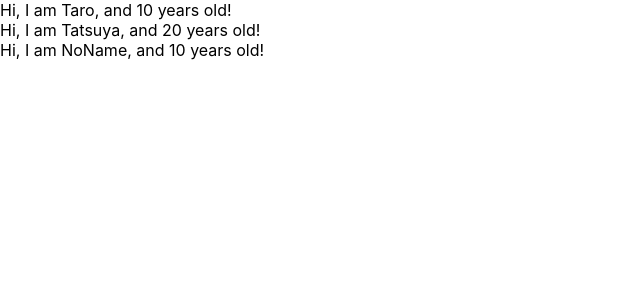
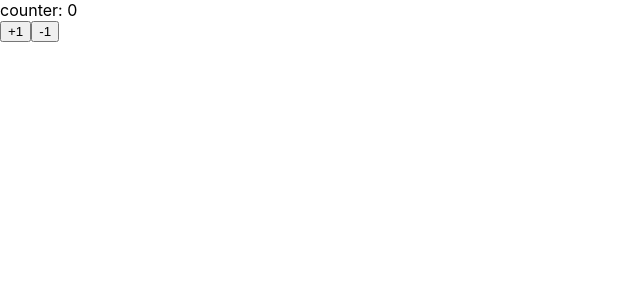
Before and after one commit to tatsuyaHello/react-redux-crud-application, a React (Create React App) app: page / in a window 1280 px wide. Shown: the top 300 px of the page, without its empty margins (0-640 px from the left). Built offline with nearby package versions, Linux system fonts and the light colour scheme.

Commit message:
learn state and setState

```diff
--- a/src/App.js
+++ b/src/App.js
@@ -1,30 +1,32 @@
-import React from 'react';
-import PropTypes from 'prop-types';
+import React, { Component } from 'react';
 
-const App = () => {
-  const profiles = [
-    { name: "Taro", age: 10},
-    { name: "Tatsuya", age: 20},
-    { name: "NoName", age: 10 }
-  ]
-  return (
-    <div>
-      {
-        profiles.map((profiles, index) => {
-          return <User name={profiles.name} age={profiles.age} key={index}/>
-        })
-      }
-    </div>
-  )
-}
+const App = () => (<Counter></Counter>)
 
-const User = (props) => {
-  return <div>Hi, I am {props.name}, and {props.age} years old!</div>
-}
+class Counter extends Component {
+  constructor(props) {
+    super(props)
+    this.state = { count: 0 }
+  }
 
-User.propTypes = {
-  name: PropTypes.string,
-  age: PropTypes.number.isRequired
+  handlePlusButton = () => {
+    // this.stateで変更をするとエラーが吐かれる
+    // setStateというのが実行されるとrenderが走り、変更に関係がある箇所を再描画する
+    this.setState({ count: this.state.count + 1 })
+  }
+
+  handleMinusButton = () => {
+    this.setState({ count: this.state.count - 1})
+  }
+
+  render() {
+    return (
+      <React.Fragment>
+        <div>counter: { this.state.count }</div>
+        <button onClick={this.handlePlusButton}>+1</button>
+        <button onClick={this.handleMinusButton}>-1</button>
+      </React.Fragment>
+    )
+  }
 }
 
 export default App;
```
Also changed, not shown: memo.txt.
